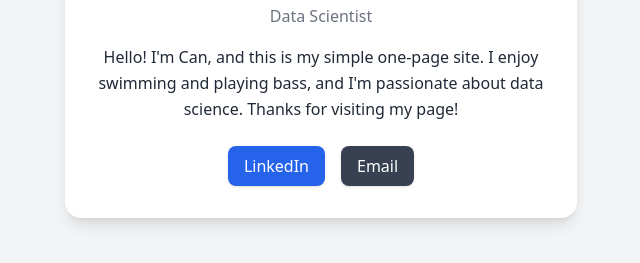
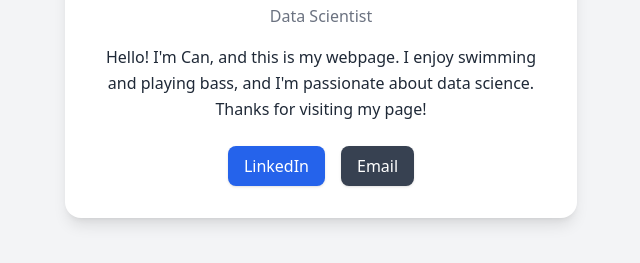
Before and after one commit to Sezibra/Webpage, a plain HTML site: page index.html in a window 1280 px wide. Shown: the part 399-662 px from the top of the page, without its empty margins (319-959 px from the left). Drawn offline with nearby package versions, Linux system fonts and the light colour scheme.

Commit message:
Update index.html

```diff
--- a/index.html
+++ b/index.html
@@ -18,7 +18,7 @@
       <p class="text-gray-500 mb-4">Data Scientist</p>
 
       <p class="text-base leading-relaxed mb-6">
-        Hello! I'm Can, and this is my simple one-page site.
+        Hello! I'm Can, and this is my webpage.
         I enjoy swimming and playing bass, and I'm passionate about data science.
         Thanks for visiting my page!
       </p>
```
